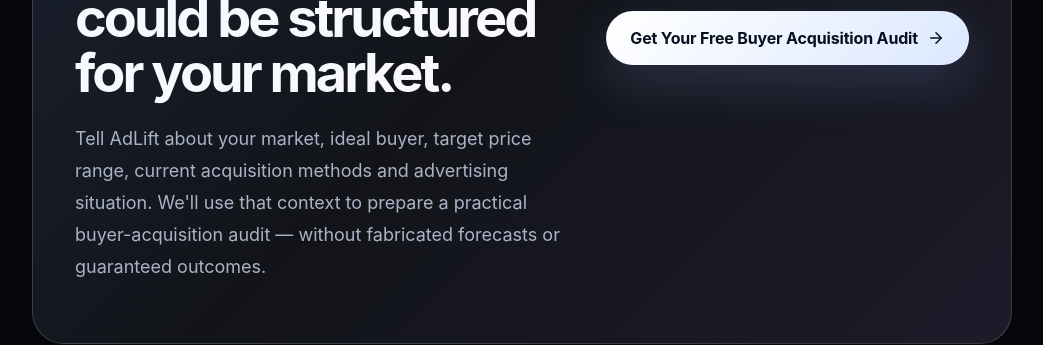
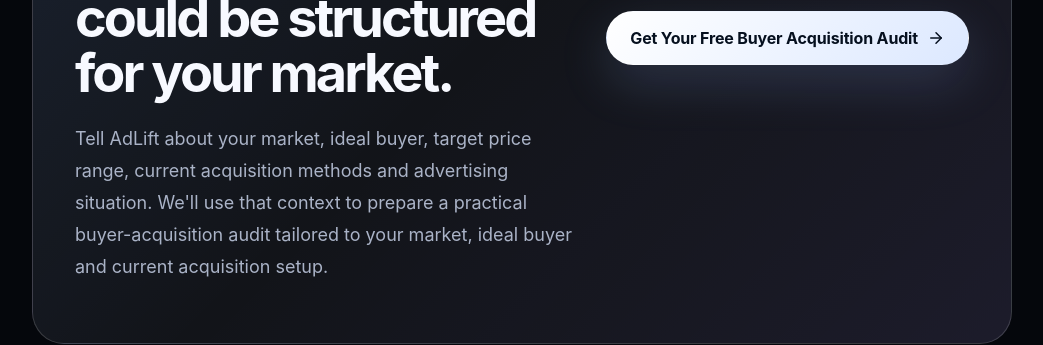
Before and after one commit to mansur-droid/adlift-website, a Next.js app: page /real-estate-buyer-leads in a window 1280 px wide. Shown: the part 8100-8445 px from the top of the page, without its empty margins (118-1161 px from the left). Built offline with nearby package versions, Linux system fonts and the light colour scheme.

Commit message:
Refine buyer audit CTA copy

```diff
--- a/app/real-estate-buyer-leads/page.jsx
+++ b/app/real-estate-buyer-leads/page.jsx
@@ -127,7 +127,7 @@
         </section>
 
         <section className={styles.auditCta}>
-          <div><p className="eyebrow">Free Buyer Acquisition Audit</p><h2>See how a buyer-acquisition system could be structured for your market.</h2><p>Tell AdLift about your market, ideal buyer, target price range, current acquisition methods and advertising situation. We'll use that context to prepare a practical buyer-acquisition audit — without fabricated forecasts or guaranteed outcomes.</p></div>
+          <div><p className="eyebrow">Free Buyer Acquisition Audit</p><h2>See how a buyer-acquisition system could be structured for your market.</h2><p>Tell AdLift about your market, ideal buyer, target price range, current acquisition methods and advertising situation. We'll use that context to prepare a practical buyer-acquisition audit tailored to your market, ideal buyer and current acquisition setup.</p></div>
           <a className="btn primary large" href="/audit/">Get Your Free Buyer Acquisition Audit <ArrowRight size={18}/></a>
         </section>
 
```
